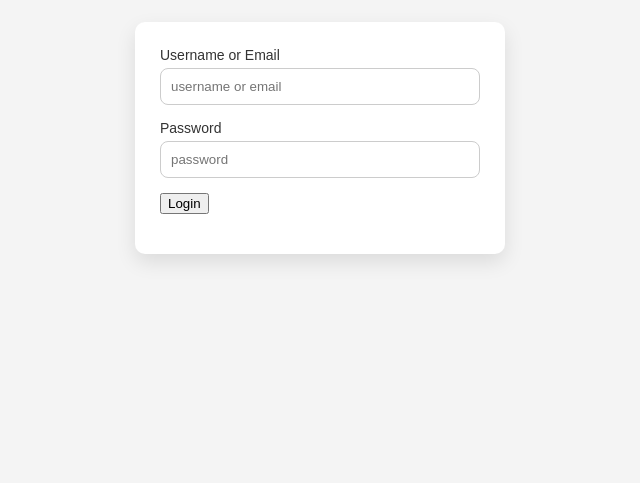
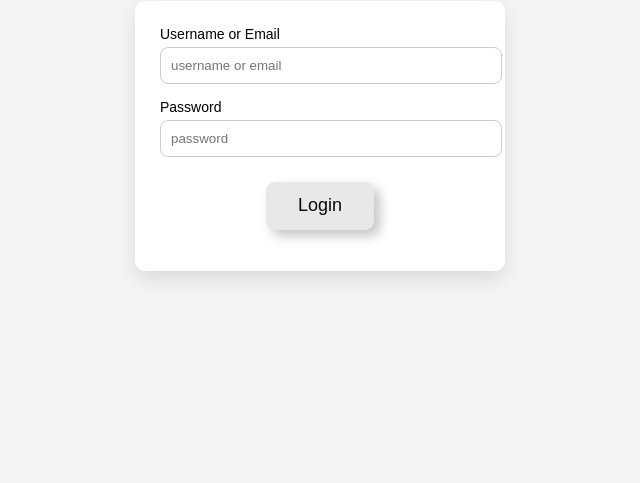
Before and after one commit to Alireza-t7/login-app, a website: page index.html in a window 1280 px wide. Shown: the part 317-800 px from the top of the page, without its empty margins (320-960 px from the left). Drawn offline with Linux system fonts and the light colour scheme.

Commit message:
style.css aktualisieren

```diff
--- a/style.css
+++ b/style.css
@@ -22,7 +22,6 @@ body {
   font-size: 14px;
   color: #888;
   margin-bottom: 25px;
-  line-height: 1.5;
   text-align: center;
 }
 
@@ -38,55 +37,95 @@ form {
   margin-bottom: 15px;
 }
 
+.form-group:last-of-type {
+  margin-bottom: 25px; /* فاصله قبل دکمه */
+}
+
 label {
   display: block;
   margin-bottom: 5px;
   font-size: 14px;
-  color: #333;
 }
 
 input {
   width: 100%;
   padding: 10px;
+  border-radius: 8px;
   border: 1px solid #ccc;
-  border-radius: 8px;
-  outline: none;
-  transition: 0.2s;
-  box-sizing: border-box;
 }
 
-input:focus {
-  border-color: #4cafef;
+button {
+  display: block;
+  margin: 0 auto; /* وسط کردن */
 }
 
-.button {
-  background-color: #00bfa6;
+/* 🔥 دکمه جدید */
+.button2 {
   display: block;
-  margin-left: auto;
-  margin-right: auto;
-  padding: 8px 20px;
-  color: #fff;
-  text-transform: uppercase;
-  letter-spacing: 2px;
+  margin: 0 auto;
+  transition: all 0.2s ease-in;
+  position: relative;
+  overflow: hidden;
+  z-index: 1;
+  color: #090909;
+  padding: 0.7em 1.7em;
   cursor: pointer;
-  border-radius: 10px;
-  border: none;
-  box-shadow:
-    rgba(50, 50, 93, 0.25) 0px 2px 5px -1px,
-    rgba(0, 0, 0, 0.3) 0px 1px 3px -1px;
-  transition: 0.4s;
+  font-size: 18px;
+  border-radius: 0.5em;
+  background: #e8e8e8;
+  border: 1px solid #e8e8e8;
+  box-shadow: 6px 6px 12px #c5c5c5, -6px -6px 12px #ffffff;
 }
 
-.button:hover {
-  background-color: #009e8a;
+.button2:active {
+  color: #666;
+  box-shadow: inset 4px 4px 12px #c5c5c5, inset -4px -4px 12px #ffffff;
 }
 
-.button:active {
-  background-color: #87dbd0;
+.button2:before {
+  content: "";
+  position: absolute;
+  left: 50%;
+  transform: translateX(-50%) scaleY(1) scaleX(1.25);
+  top: 100%;
+  width: 140%;
+  height: 180%;
+  background-color: rgba(0, 0, 0, 0.05);
+  border-radius: 50%;
+  transition: all 0.5s;
+  z-index: -1;
+}
+
+.button2:after {
+  content: "";
+  position: absolute;
+  left: 55%;
+  transform: translateX(-50%) scaleY(1) scaleX(1.45);
+  top: 180%;
+  width: 160%;
+  height: 190%;
+  background-color: #009087;
+  border-radius: 50%;
+  transition: all 0.5s;
+  z-index: -1;
+}
+
+.button2:hover {
+  color: #fff;
+  border: 1px solid #009087;
+}
+
+.button2:hover:before {
+  top: -35%;
+  background-color: #009087;
+}
+
+.button2:hover:after {
+  top: -45%;
+  background-color: #009087;
 }
 
 #message {
   margin-top: 15px;
   text-align: center;
-  font-size: 14px;
 }
```
